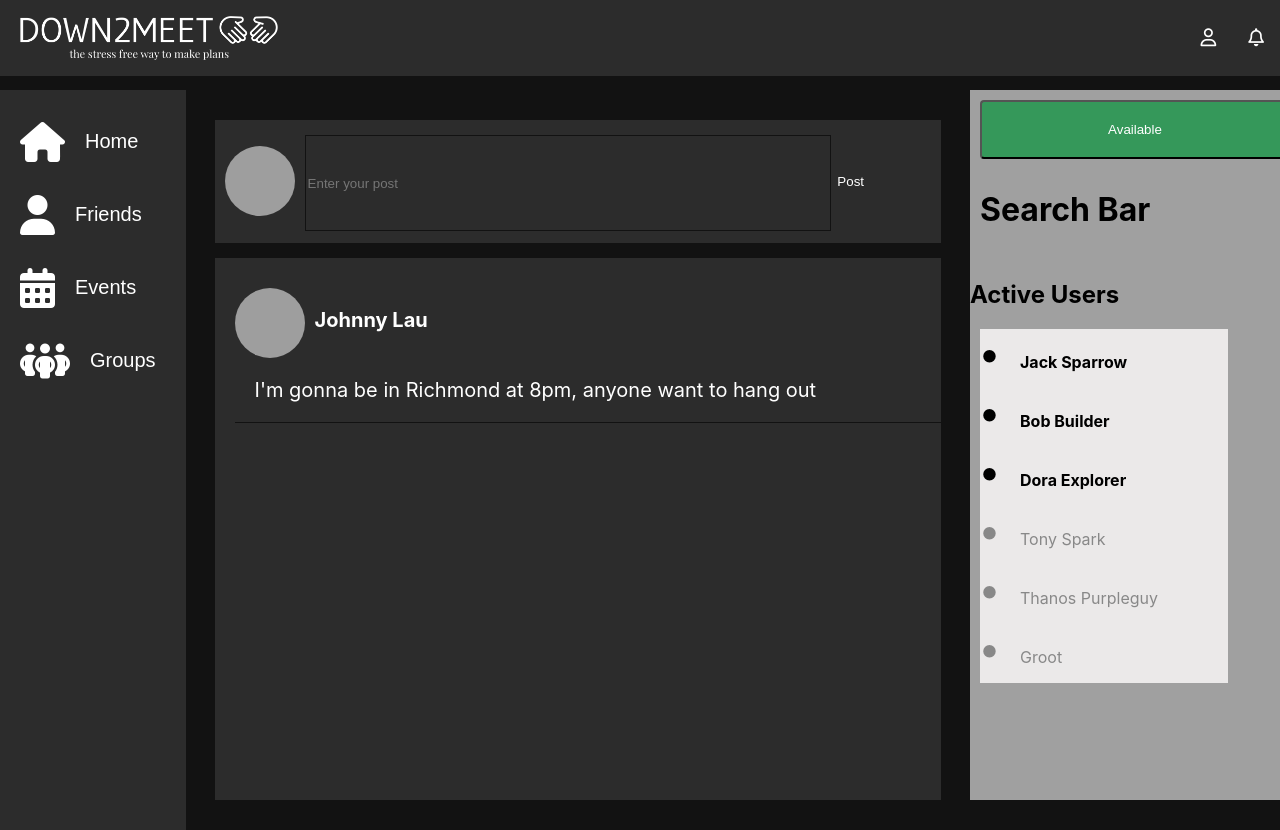
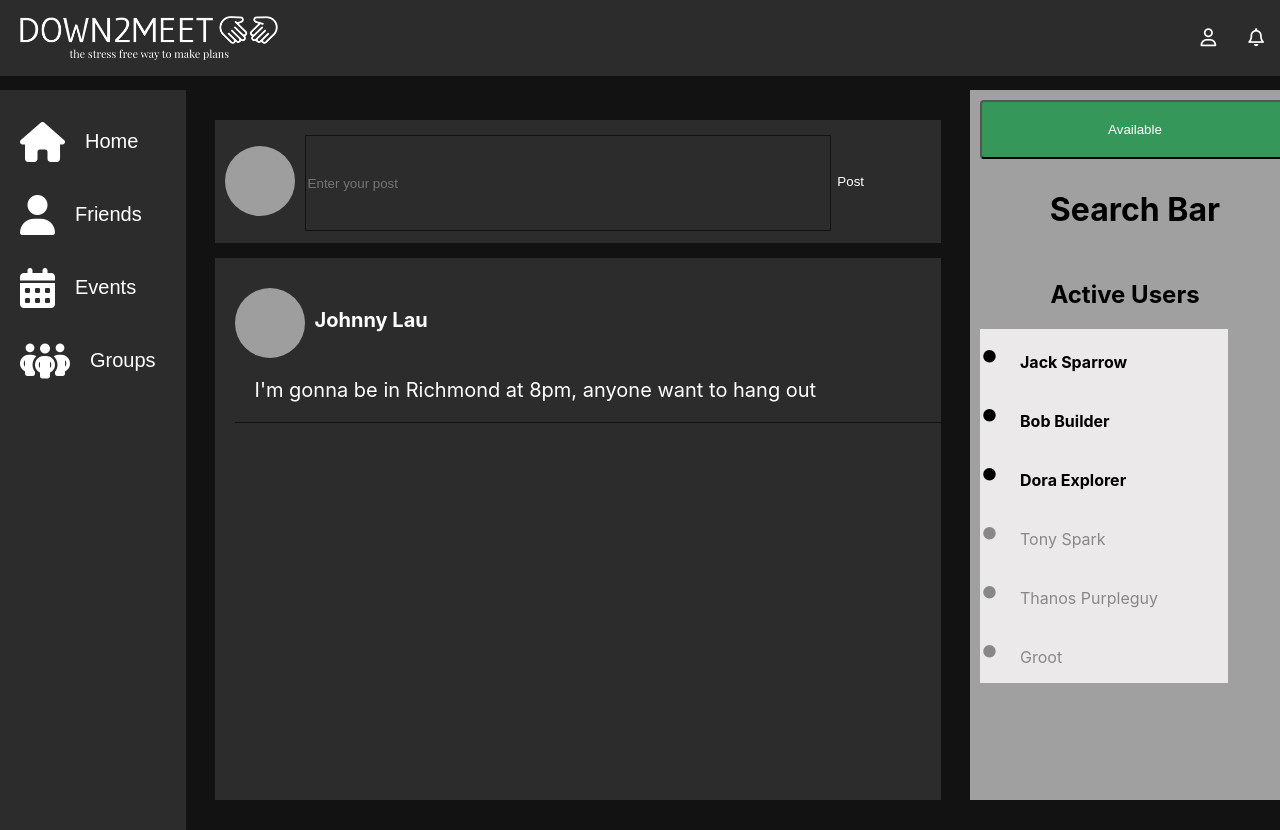
Before and after one commit to Vihangip/down2meet, a React (Create React App) app in the folder down2meet/: page / in a window 1280 px wide. Built offline with nearby package versions, Linux system fonts and the light colour scheme; grey boxes are pictures that could not be loaded.

Commit message:
Revert "Router implemented"

```diff
--- a/down2meet/public/styles.css
+++ b/down2meet/public/styles.css
@@ -3,7 +3,8 @@
     width: 100% auto;
 
 }
-html, body, #Home, #Home>div {
+
+html, body, #app, #app>div {
     height: 100%;
 
     background-color: #121212;
@@ -16,7 +17,7 @@ html, body, #Home, #Home>div {
     width: 100%;
 }
 
-.Home {
+.App {
     display: flex;
     flex-direction: column;
     height: 100%;
@@ -113,7 +114,6 @@ html, body, #Home, #Home>div {
     color: white;
     padding-top: 30px;
     padding-left: 20px;
-    text-decoration: none;
 }
 
 .HomePage {
@@ -121,8 +121,6 @@ html, body, #Home, #Home>div {
     flex-direction: row;
     align-items: center;
     text-align: center;
-    text-decoration: none;
-    color: white;
     gap: 10px;
 }
 
@@ -136,9 +134,6 @@ html, body, #Home, #Home>div {
     align-items: center;
     text-align: center;
     gap: 10px;
-
-    text-decoration: none;
-    color: white;
 }
 
 .Friends:hover {
@@ -151,8 +146,6 @@ html, body, #Home, #Home>div {
     align-items: center;
     text-align: center;
     gap: 10px;
-    text-decoration: none;
-    color: white;
 }
 
 .Events:hover {
@@ -165,8 +158,6 @@ html, body, #Home, #Home>div {
     align-items: center;
     text-align: center;
     gap: 10px;
-    text-decoration: none;
-    color: white;
 }
 
 .Groups:hover {
--- a/down2meet/src/components/SocialGroups.js
+++ b/down2meet/src/components/SocialGroups.js
@@ -1,26 +1,26 @@
-import { NavLink } from "react-router-dom";
+
 
 export default function SocialGroups() {
     return (
-        <nav className="SocialGroups">
-            <NavLink className="HomePage" to="/">
+        <div className="SocialGroups">
+            <div className="HomePage">
                 <i className="fa-solid fa-house"></i>
                 <button className="SGButton">Home</button>
-            </NavLink>
-            <NavLink className="Friends" to="/Friends">
+            </div>
+            <div className="Friends">
                 <i className="fa-solid fa-user"></i>
                 <button className="SGButton">Friends</button>
-            </NavLink>
+            </div>
 
-            <NavLink className="Events" to="/Events">
+            <div className="Events">
                 <i class="fa-solid fa-calendar-days"></i>
                 <button className="SGButton">Events</button>
-            </NavLink>
+            </div>
 
-            <NavLink className="Groups" to="/Groups">
+            <div className="Groups">
                 <i class="fa-solid fa-people-group"></i>
                 <button className="SGButton">Groups</button>
-            </NavLink>
-        </nav>
+            </div>
+        </div>
     );
 }
--- a/down2meet/src/index.js
+++ b/down2meet/src/index.js
@@ -1,5 +1,5 @@
 import React from 'react';
-import ReactDOM from 'react-dom';
+import ReactDOM from 'react-dom/client';
 import './index.css';
 import { GoogleOAuthProvider } from '@react-oauth/google';
 import App from './App';
@@ -7,36 +7,22 @@ import reportWebVitals from './reportWebVitals';
 import { Provider } from 'react-redux';
 import { createStore } from 'redux';
 import reducer from './reducers/reducer';
-import { BrowserRouter as Router, Route, Routes } from 'react-router-dom';
-import Home from './pages/Home';
-import Events from './pages/Events';
-import Friends from './pages/Friends';
-import Groups from './pages/Groups';
-import SocialGroups from './components/SocialGroups';
 
+const root = ReactDOM.createRoot(document.getElementById('root'));
 const store = createStore(reducer);
 
+root.render(
+
   // using GoogleOAuthProvider tutorial from: https://blog.logrocket.com/guide-adding-google-login-react-app/
-ReactDOM.render(<>
   <GoogleOAuthProvider clientId="1011482531322-6d1dp35f941hr37vnn7cvjdstntunnru.apps.googleusercontent.com">
     <React.StrictMode>
-      <Router>
       <Provider store={store}>
-        <Routes>
-          <Route path="/" element={<Home />} />
-          <Route path="/Friends" element={<Friends />} />
-          <Route path="/Groups" element={<Groups />} />
-          <Route path="/Events" element={<Events />} />
-        </Routes>
+        <App />
       </Provider>
-      </Router>
     </React.StrictMode>
   </GoogleOAuthProvider>
-  </>,
 
-  document.getElementById('root')
 );
-
 
 // If you want to start measuring performance in your app, pass a function
 // to log results (for example: reportWebVitals(console.log))
--- a/down2meet/src/pages/Events.jsx
+++ /dev/null
@@ -1,12 +0,0 @@
-
-import React from 'react';
-
-function Events() {
-  return (
-    <div className="EventsPage">
-        <h1>Events</h1>
-    </div>
-  );
-}
-
-export default Events;
--- a/down2meet/src/pages/Friends.jsx
+++ /dev/null
@@ -1,12 +0,0 @@
-
-import React from 'react';
-
-function Friends() {
-  return (
-    <div className="FriendsPage">
-        <h1>Friends</h1>
-    </div>
-  );
-}
-
-export default Friends;
--- a/down2meet/src/pages/Groups.jsx
+++ /dev/null
@@ -1,12 +0,0 @@
-
-import React from 'react';
-
-function Groups() {
-  return (
-    <div className="GroupsPage">
-        <h1>Groups</h1>
-    </div>
-  );
-}
-
-export default Groups;
--- a/down2meet/src/pages/Home.jsx
+++ /dev/null
@@ -1,34 +0,0 @@
-import SocialGroups from '../components/SocialGroups';
-import Navigation from '../components/Navigation';
-import ButtonAvailable from '../components/ButtonAvailable';
-import SocialFeed from '../components/SocialFeed';
-import ActiveUsers from '../components/ActiveUsers';
-import PostBar from '../components/PostBar';
-import SearchBar from '../components/SearchBar';
-import React from 'react';
-
-function Home() {
-  return (
-    <div className="Home">
-      <nav>
-        <Navigation />
-      </nav>
-      <div className="Body">
-        <div className="Body-Left">
-          <SocialGroups />
-        </div>
-        <div className="Body-Middle">
-          <PostBar />
-          <SocialFeed />
-        </div>
-        <div className="Body-Right">
-          <ButtonAvailable />
-          <SearchBar />
-          <ActiveUsers />
-        </div>
-      </div>
-    </div>
-  );
-}
-
-export default Home;
```
